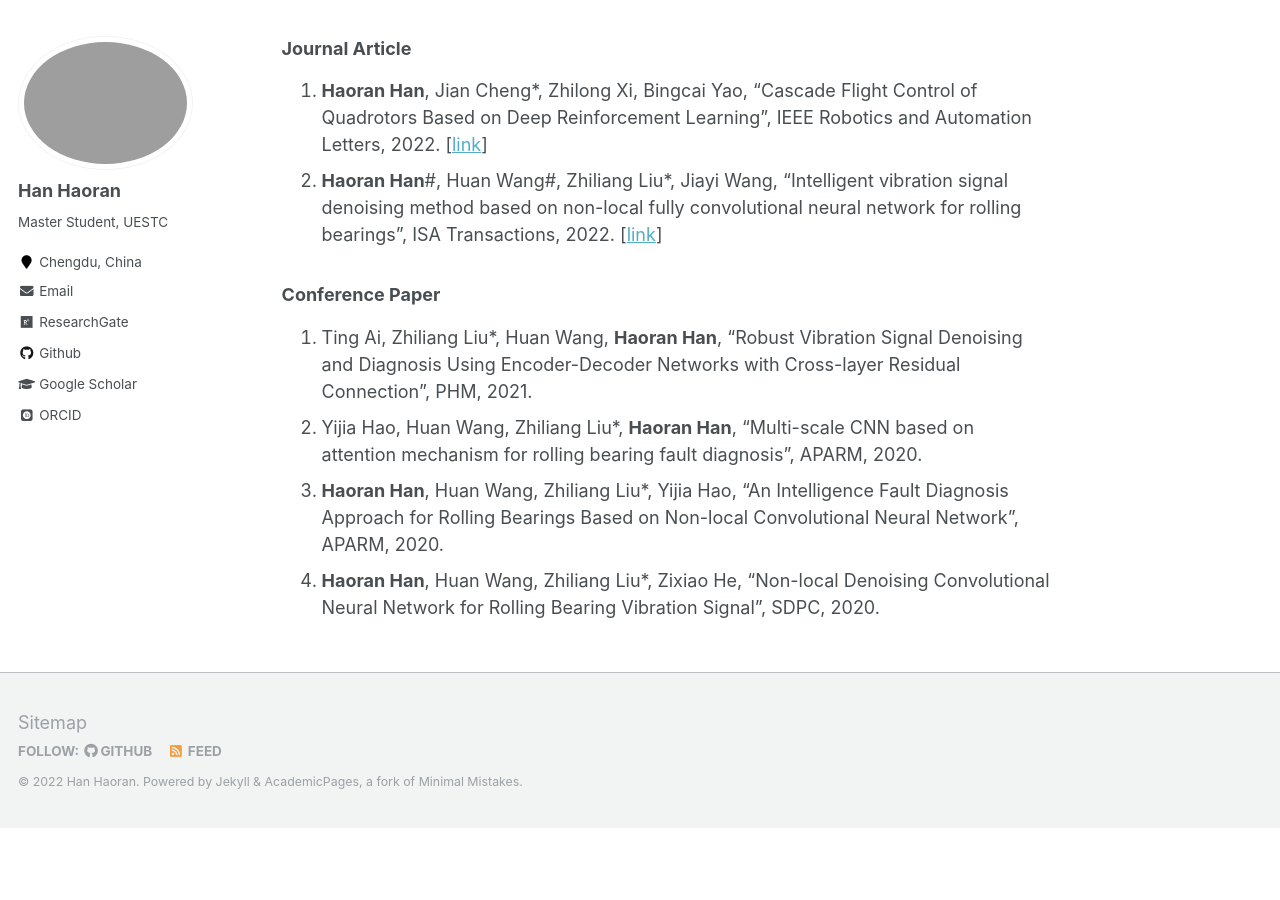
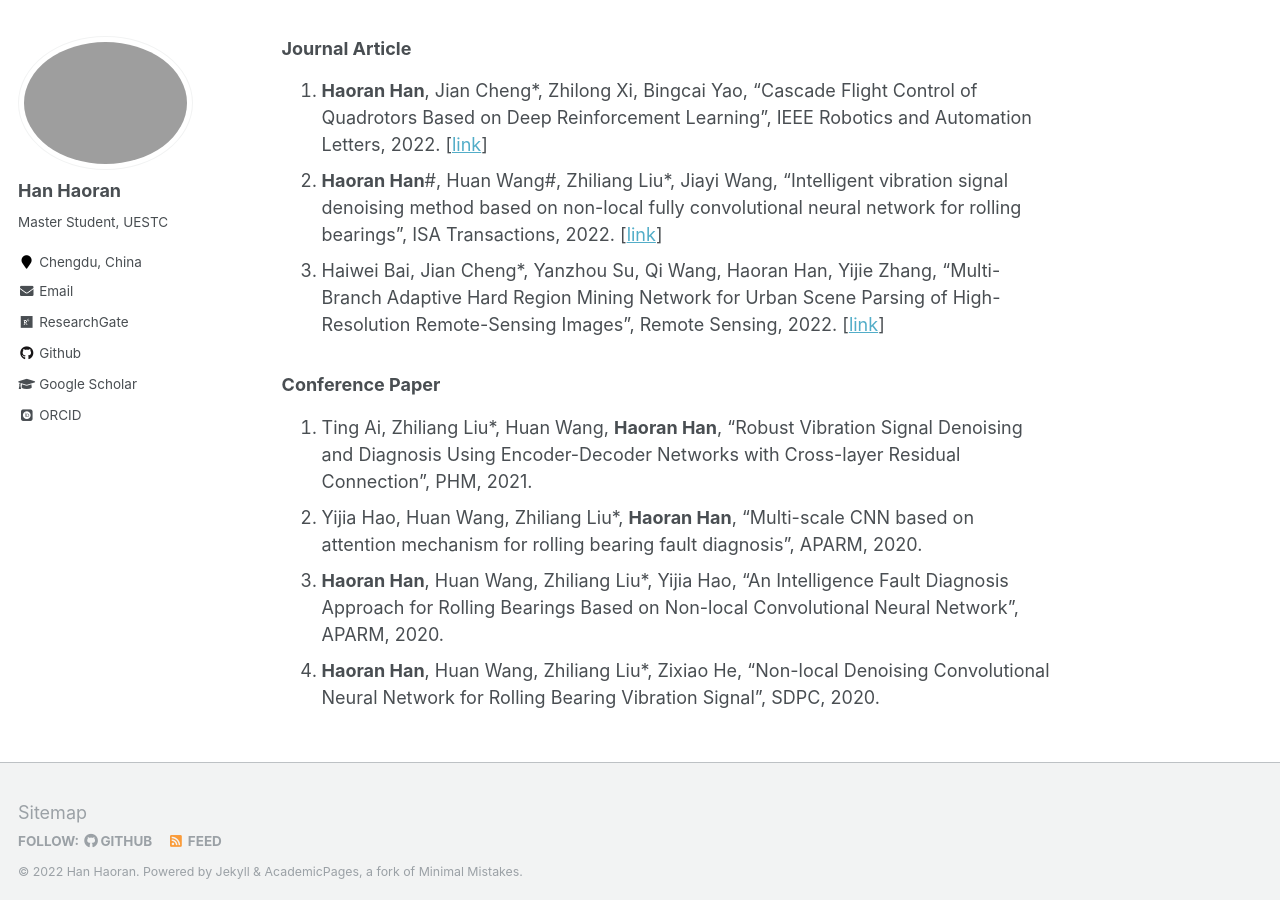
Before and after one commit to Han-Adam/Han-Adam.github.io, a Jekyll site: the page built from _pages/about.md, in a window 1280 px wide and 900 px high, scrolled down 815 px. Built offline with Jekyll 4.4.1, drawn with Linux system fonts in a browser that asks for light colours; some web fonts are replaced; before the commit the page ends 1643 px from its top, so only the background shows below that.

Commit message:
Update about.md

```diff
--- a/_pages/about.md
+++ b/_pages/about.md
@@ -25,6 +25,7 @@ When I was a Bachelor student, I studied the vibration signal processing with th
 1. **Haoran Han**, Jian Cheng*, Zhilong Xi, Bingcai Yao, "Cascade Flight Control of Quadrotors Based on
 Deep Reinforcement Learning", IEEE Robotics and Automation Letters, 2022. [[link](https://ieeexplore.ieee.org/document/9850366)]
 2. **Haoran Han**#, Huan Wang#, Zhiliang Liu*, Jiayi Wang, "Intelligent vibration signal denoising method based on non-local fully convolutional neural network for rolling bearings", ISA Transactions, 2022. [[link](https://doi.org/10.1016/j.isatra.2021.04.022)]
+3. Haiwei Bai, Jian Cheng*, Yanzhou Su, Qi Wang, Haoran Han, Yijie Zhang, "Multi-Branch Adaptive Hard Region Mining Network for Urban Scene Parsing of High-Resolution Remote-Sensing Images", Remote Sensing, 2022. [[link](https://www.mdpi.com/2072-4292/14/21/5527/htm)]
 
 ### Conference Paper
 1. Ting Ai, Zhiliang Liu*, Huan Wang, **Haoran Han**, "Robust Vibration Signal Denoising and Diagnosis Using Encoder-Decoder Networks with Cross-layer Residual Connection", PHM, 2021.
```
